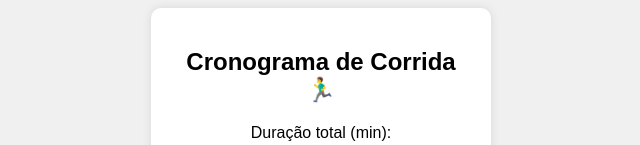
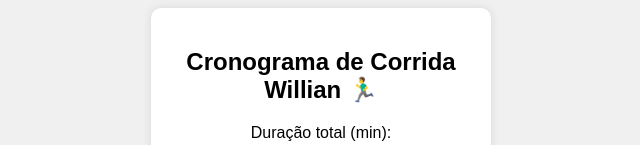
Before and after one commit to Willianw1125/cronograma-corrida, a plain HTML site: page index.html in a window 1280 px wide. Shown: the top 145 px of the page, without its empty margins (319-959 px from the left). Drawn offline with Linux system fonts and the light colour scheme.

Commit message:
Update index.html

```diff
--- a/index.html
+++ b/index.html
@@ -3,7 +3,7 @@
 <head>
     <meta charset="UTF-8">
     <meta name="viewport" content="width=device-width, initial-scale=1.0">
-    <title>Cronograma de Corrida</title>
+    <title>Cronograma de Corrida Willian</title>
     <style>
         body {
             font-family: Arial, sans-serif;
@@ -34,7 +34,7 @@
 </head>
 <body>
     <div class="container">
-        <h2>Cronograma de Corrida 🏃‍♂️</h2>
+        <h2>Cronograma de Corrida Willian 🏃‍♂️</h2>
 
         <label>Duração total (min):</label>
         <input type="number" id="duracaoTotal" min="1">
```
